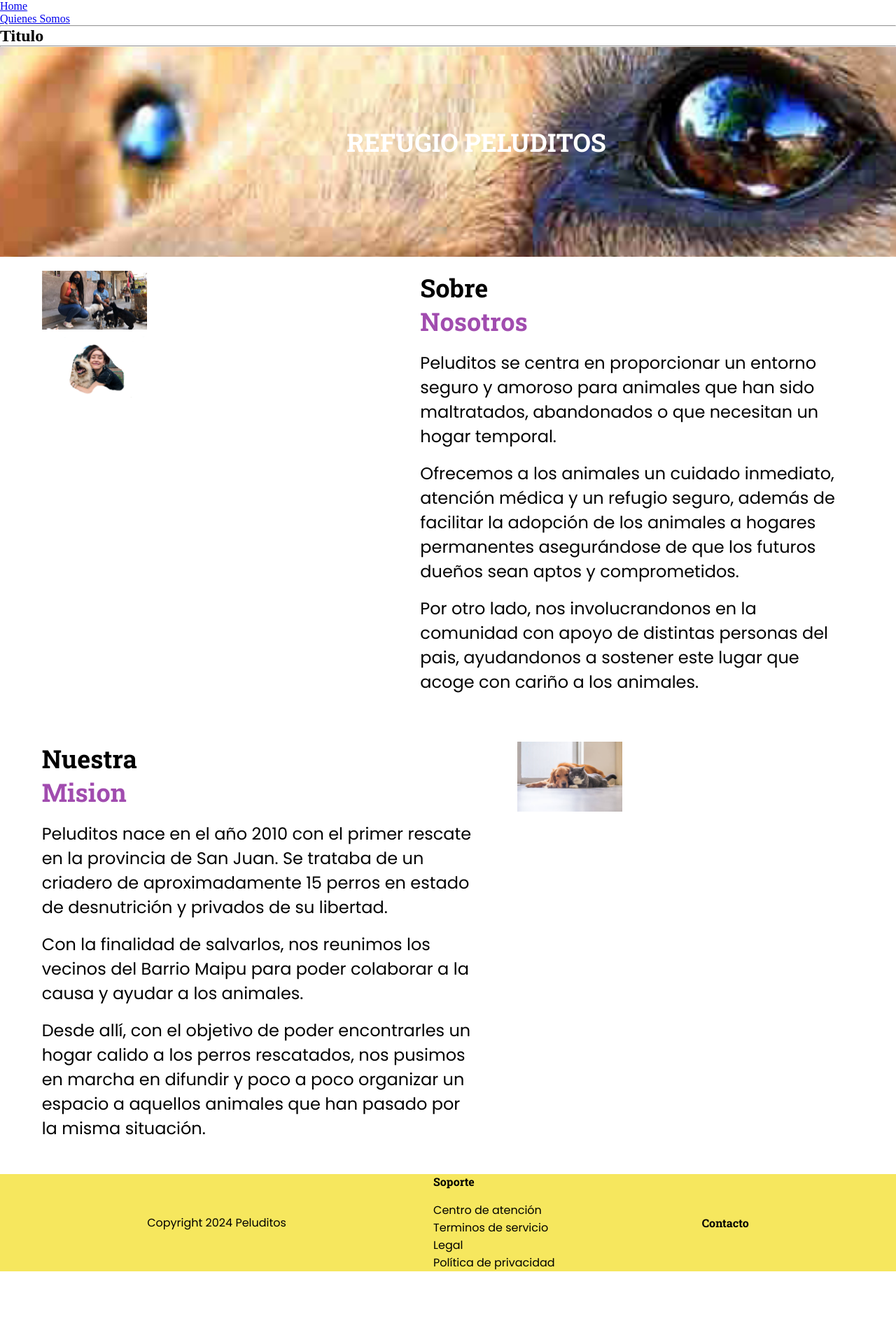
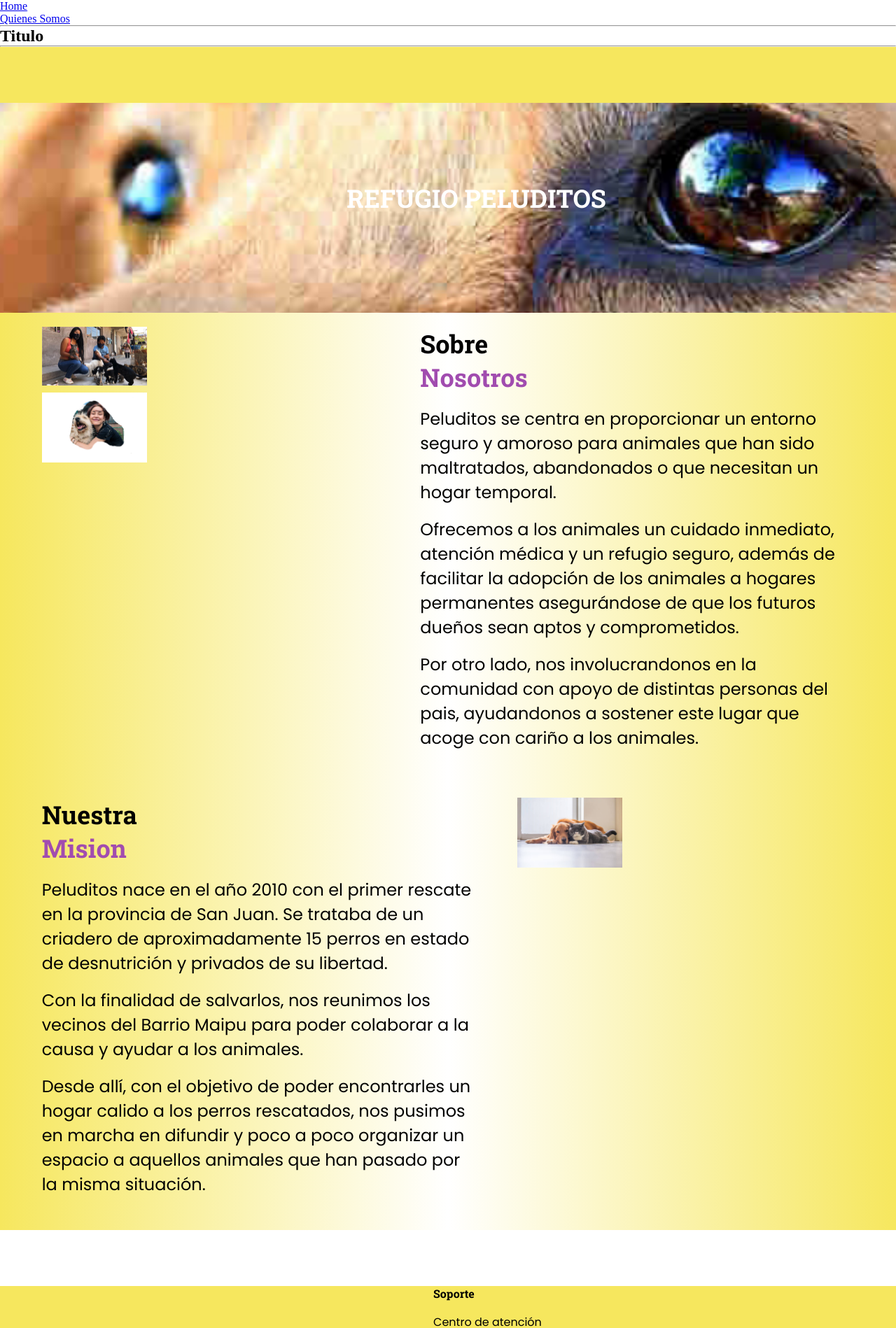
Before and after one commit to No-Country-simulation/c20-49-t-python-react, a React (Vite) app: page /QuienesSomos in a window 1280 px wide. Shown: the top 1898 px of the page at 70% size. Before the commit the page ends 1817 px from the top, so only its background shows below. Built offline with nearby package versions, Linux system fonts and the light colour scheme.

Commit message:
agrege fondo al main

```diff
--- a/src/components/QuienesSomos/QuienesSomos.css
+++ b/src/components/QuienesSomos/QuienesSomos.css
@@ -1,3 +1,6 @@
+.fondoDelMain{
+    background-image: linear-gradient(to right, #F6E75E, white, #F6E75E);
+}
 .imagenDeFondo{
     display: flex;
     height: 300px;
@@ -62,3 +65,13 @@
     font-family: "Poppins", sans-serif;
     font-size:  24px;
 }
+.cuadrado{
+    width: 100vw;
+    height: 10vh;
+    background-color: white;
+}
+.cuadradoDos{
+    width: 100vw;
+    height: 10vh;
+    background-color: #F6E75E;
+}
--- a/src/components/QuienesSomos/QuienesSomos.jsx
+++ b/src/components/QuienesSomos/QuienesSomos.jsx
@@ -7,9 +7,9 @@ import fondo from "../QuienesSomos/img/foto_perro.png";
 
 function QuienesSomos() {
   return (
-    <main>
+    <main className="fondoDelMain">
+      <div className="cuadradoDos"></div>
       <div className="imagenDeFondo">
-
         <h2 class="tituloQuienesSomos">REFUGIO PELUDITOS</h2>
       </div>
       <div className="contenedor">
@@ -71,6 +71,7 @@ function QuienesSomos() {
           <img className="foto" src={foto_3} />
         </div>
       </div>
+      <div className="cuadrado"></div>
     </main>
   );
 }
```
